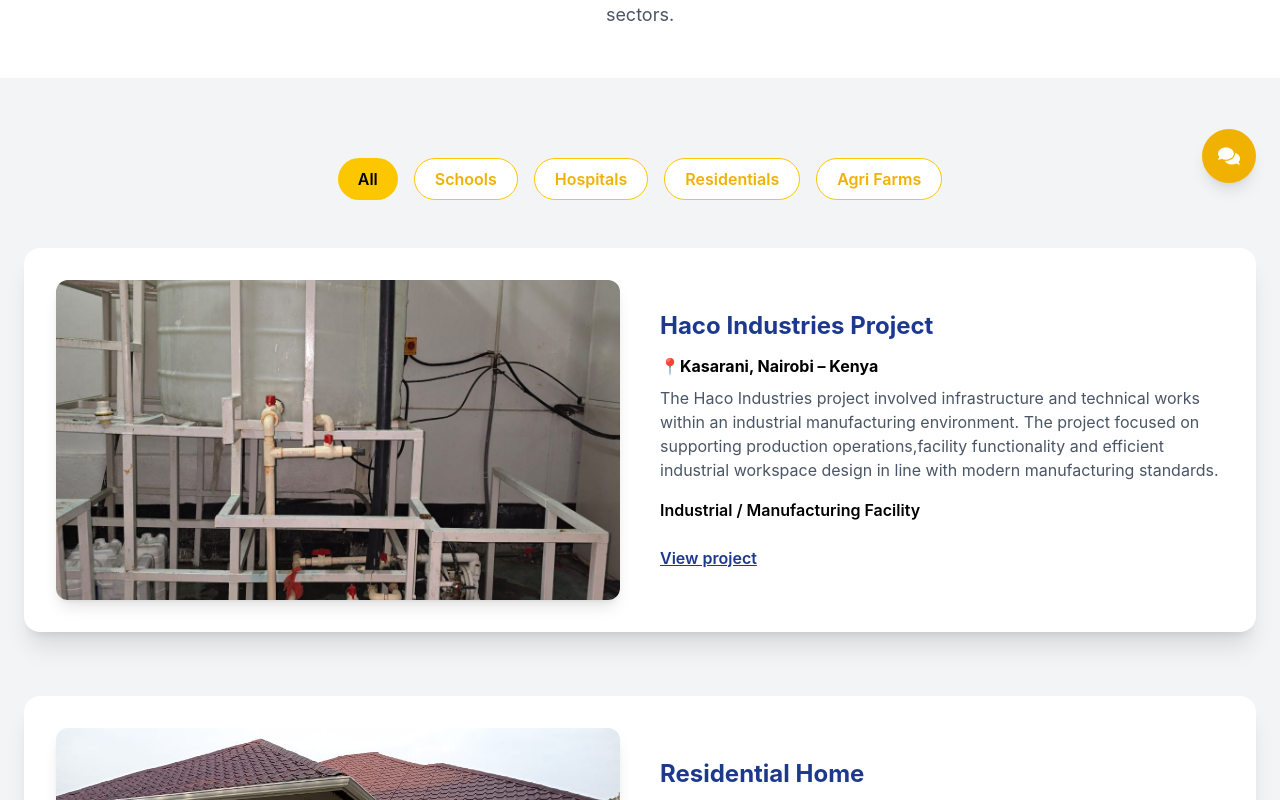
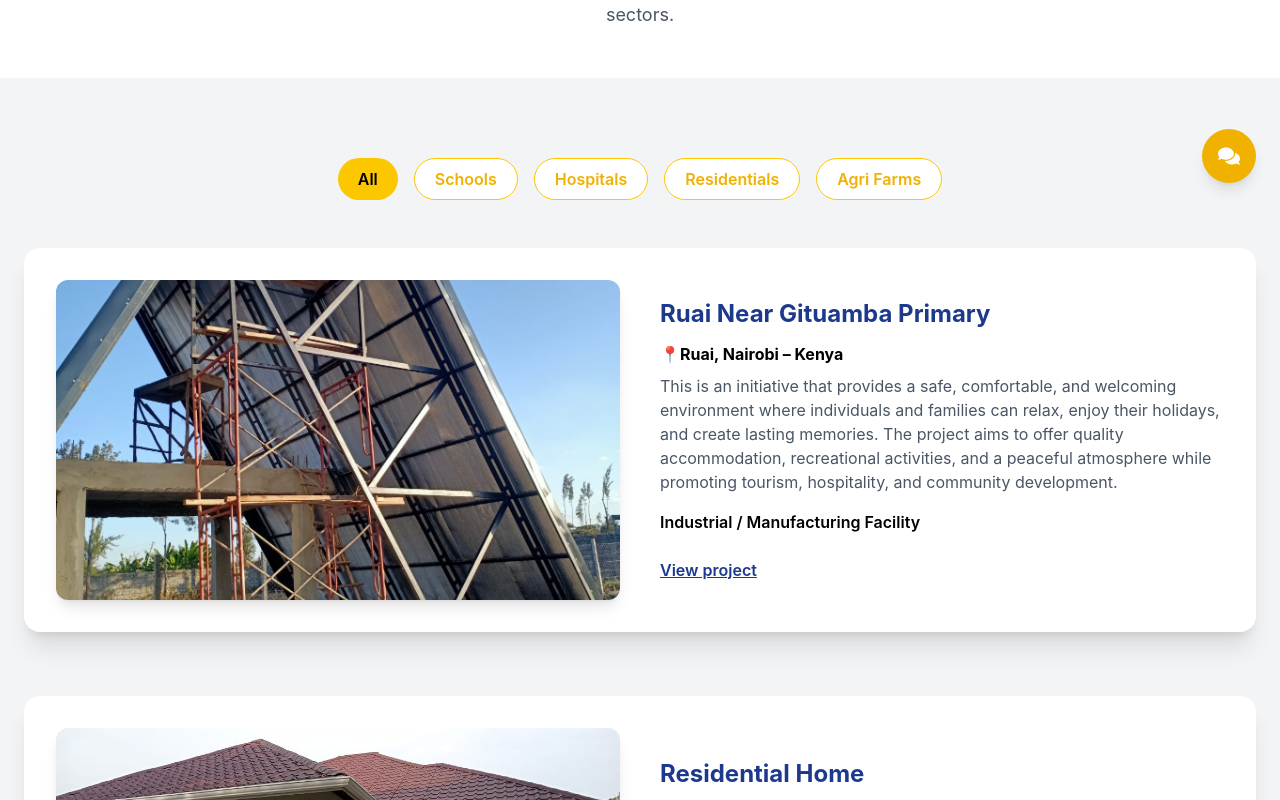
Before and after one commit to Yvonne-muthoni/Civieways-Construction, a React (Vite) app: page /projects in a window 1280 px wide. Shown: the part 593-1393 px from the top of the page. Built offline with nearby package versions, Linux system fonts and the light colour scheme.

Commit message:
new changes

```diff
--- a/src/data/projectsData.js
+++ b/src/data/projectsData.js
@@ -1,13 +1,13 @@
 export const projects = [
 
   {
-    id: "Haco Indutries",
-    heading: "Haco Industries Project",
-    location: "📍Kasarani, Nairobi – Kenya",
+    id: "Ruai",
+    heading: "Ruai Near Gituamba Primary",
+    location: "📍Ruai, Nairobi – Kenya",
     description:
-      "The Haco Industries project involved infrastructure and technical works within an industrial manufacturing environment. The project focused on supporting production operations,facility functionality and efficient industrial workspace design in line with modern manufacturing standards.",
+      "This is an initiative that provides a safe, comfortable, and welcoming environment where individuals and families can relax, enjoy their holidays, and create lasting memories. The project aims to offer quality accommodation, recreational activities, and a peaceful atmosphere while promoting tourism, hospitality, and community development.",
     category: "Industrial / Manufacturing Facility",
-    cover: "/images/Haco Industries/h.b.jpeg",
+    cover: "/images/Holiday/WhatsApp Image 2026-10-19 at 9.13.50 AM.jpeg",
     images: [
    "/images/Holiday/WhatsApp Image 2026-10-19 at 9.13.50 AM.jpeg",
   "/images/Holiday/WhatsApp Image 2026-10-19 at 9.13.55 AM (2).jpeg",
```
